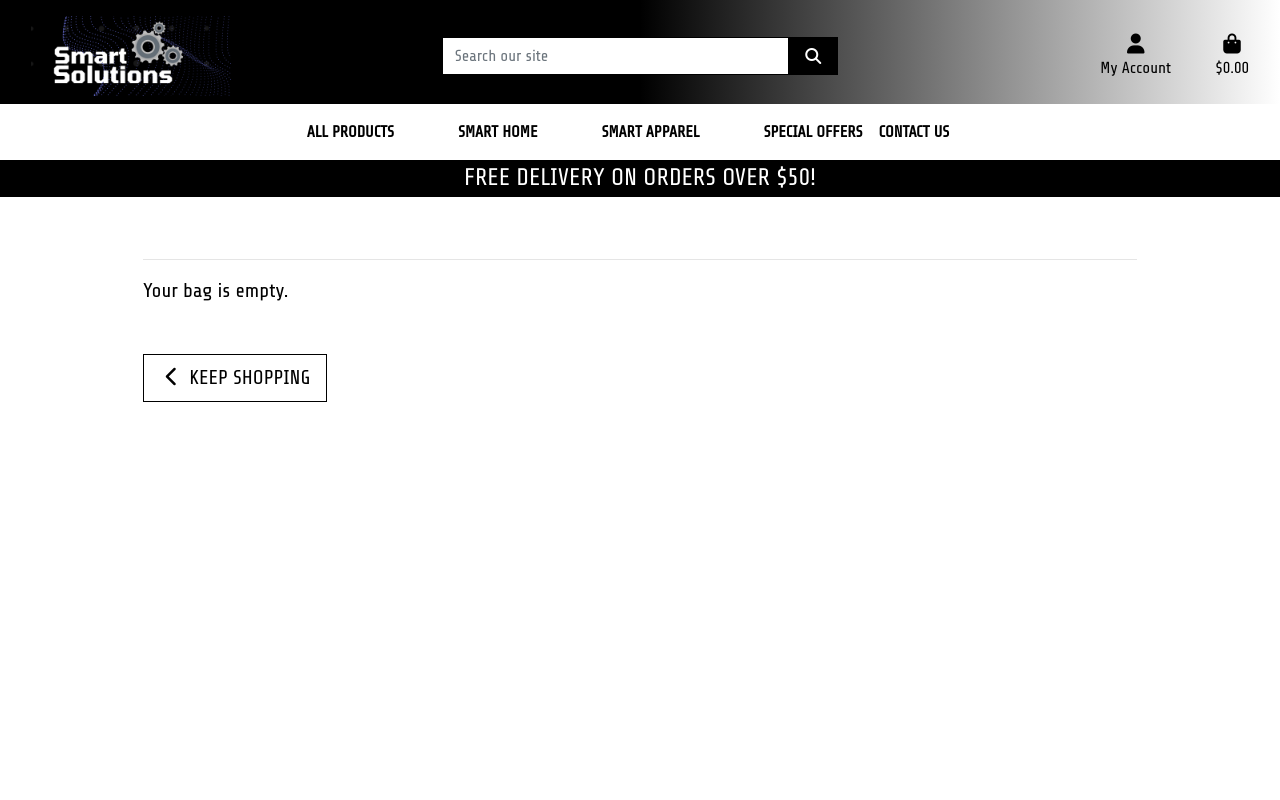
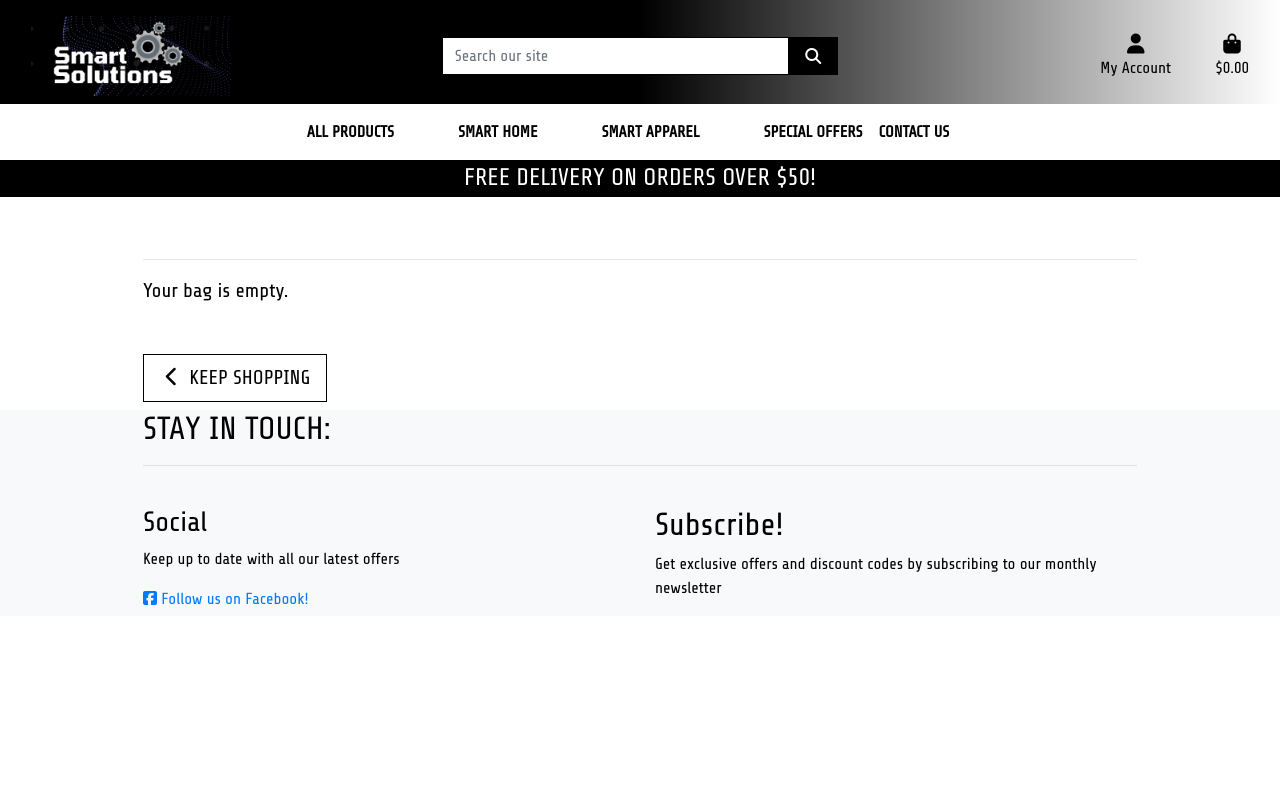
Before and after one commit to Jakemcp97/PP5-smartsolutions, a Django app: page /bag/ in a window 1280 px wide. Run offline with Django 3.2, Linux system fonts and the light colour scheme; some libraries are stand-ins or nearby versions.

Commit message:
basic footer with fb link added

```diff
--- a/templates/base.html
+++ b/templates/base.html
@@ -143,6 +143,32 @@
     {% block content %}
     {% endblock %}
 
+
+    <footer class="container-wrapper bg-light">
+      <div class="container quotes-container content-container">
+        <section class="footer">
+          <div class="row">
+            <div class="col-12 page-header mb-4">
+              <h2 class="text-uppercase">Stay in touch:</h2>
+              <hr class="block-divider block-divider--short">
+            </div>
+         </div>
+         <div class="row">
+           <div class="col-12 col-md-6">
+             <h3>Social</h3>
+             <p>Keep up to date with all our latest offers</p>
+             <a href="https://www.facebook.com/profile.php?id=100090772530459" target="_blank"><i class="fab fa-facebook-square"></i> Follow us on Facebook!</a>
+           </div>
+           <div class="col-12 col-md-6">
+             <h2>Subscribe!</h2>
+             <p>Get exclusive offers and discount codes by subscribing to our monthly newsletter</p>
+             <!-- Mailchimp signup form here -->
+           </div>
+         </div>
+       </section>
+     </div>
+   </footer>
+
     {% block postloadjs %}
     <script type="text/javascript">
       $('.toast').toast('show');
```
